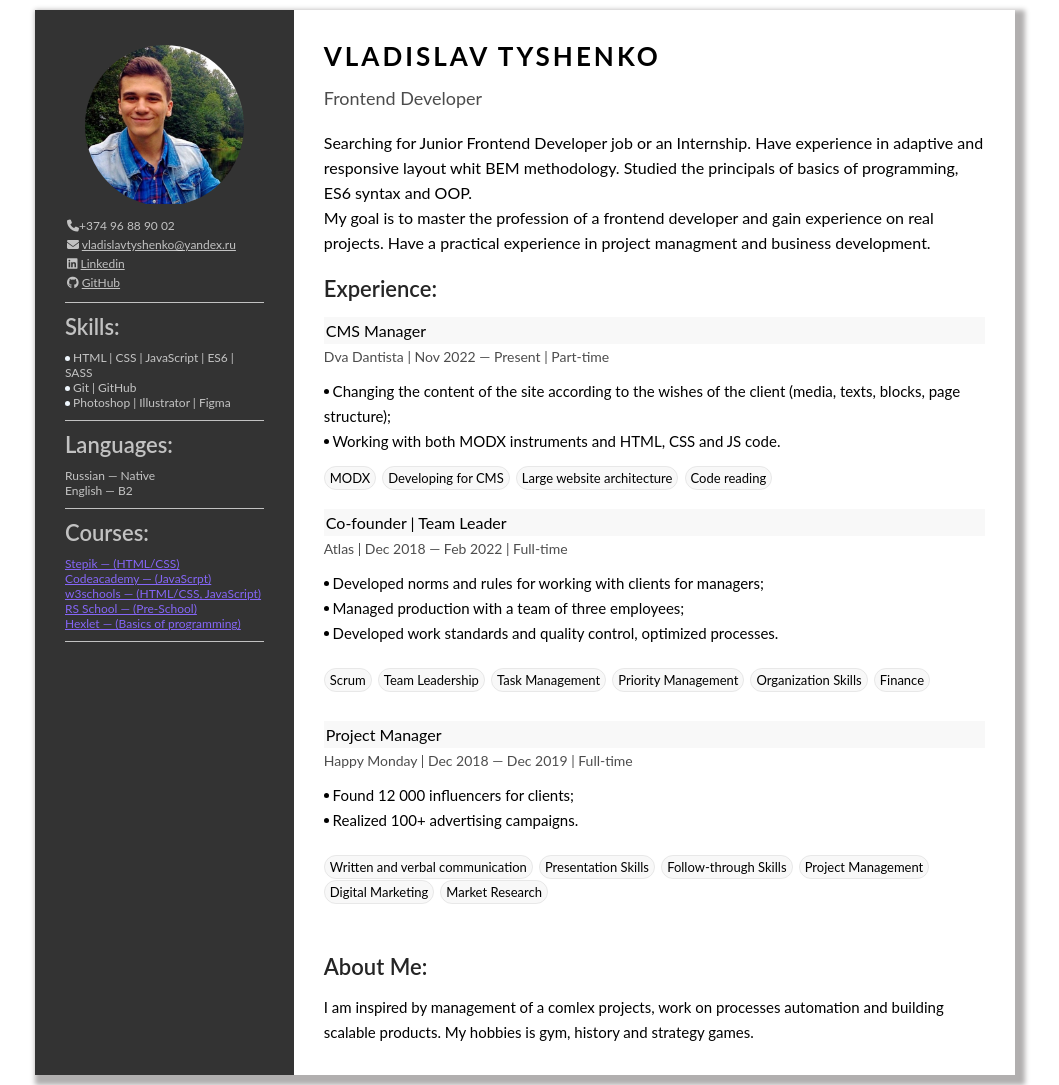
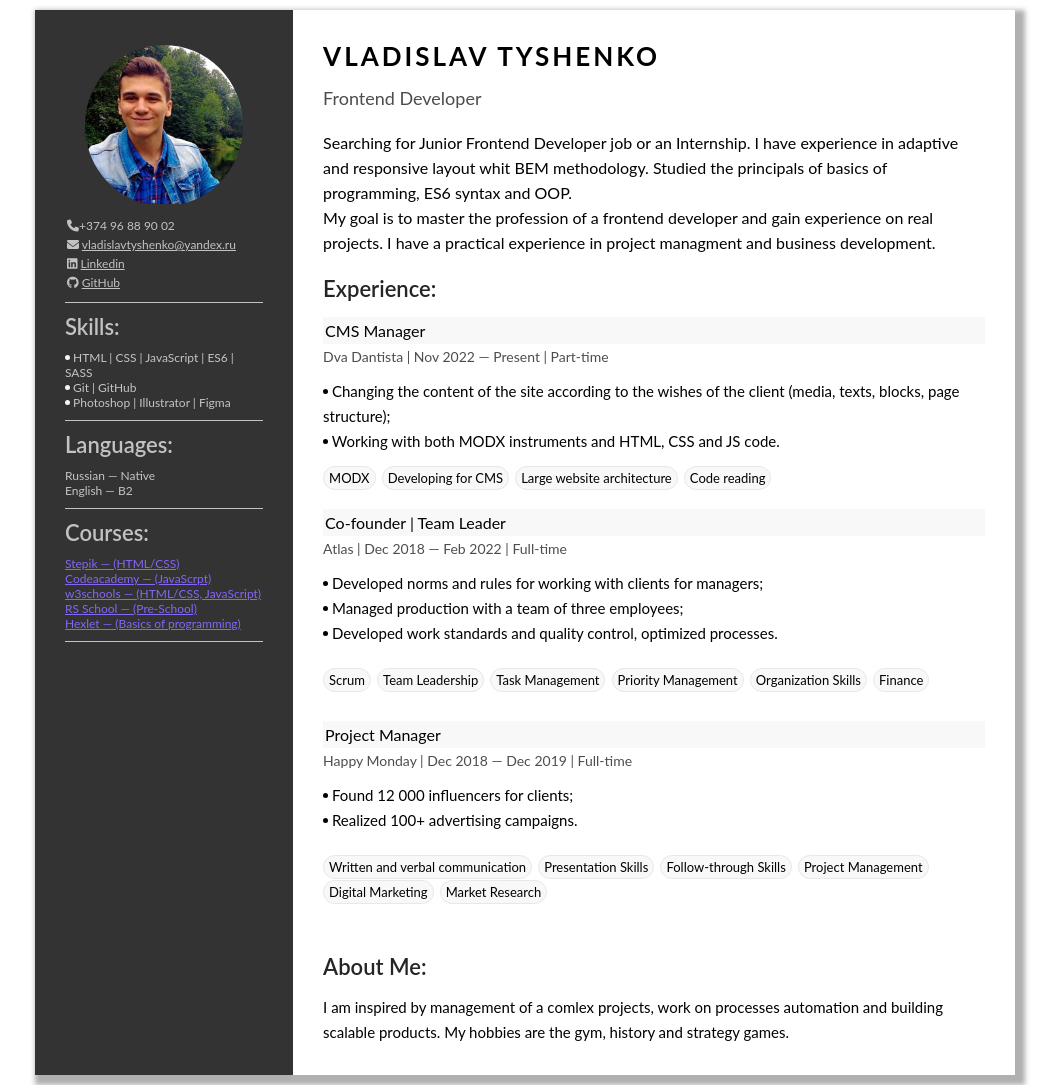
Before and after one commit to levladik/vladislav_tyshenko-cv, a plain HTML site: page index.html in a window 1280 px wide. Shown: the whole page, without its empty margins (115-1174 px from the left). Drawn offline with Linux system fonts and the light colour scheme.

Commit message:
correct mistakes

```diff
--- a/index.html
+++ b/index.html
@@ -135,12 +135,12 @@
           <h1 class="name">Vladislav Tyshenko</h1>
           <h2 class="position">Frontend Developer</h2>
           <p class="section-content">
-            Searching for Junior Frontend Developer job or an Internship. Have
+            Searching for Junior Frontend Developer job or an Internship. I have
             experience in adaptive and responsive layout whit BEM methodology.
             Studied the principals of basics of programming, ES6 syntax and OOP.
             <br />
             My goal is to master the profession of a frontend developer and gain
-            experience on real projects. Have a practical experience in project
+            experience on real projects. I have a practical experience in project
             managment and business development.
           </p>
         </div>
@@ -216,7 +216,7 @@
           <h2 class="section__title">About Me:</h2>
          <p class="section__about-me_desc">
 				I am inspired by management of a comlex projects, work on processes automation and building scalable products.
-				My hobbies is gym, history and strategy games.
+				My hobbies are the gym, history and strategy games.
 			</p>
         </section>
       </main>
```
